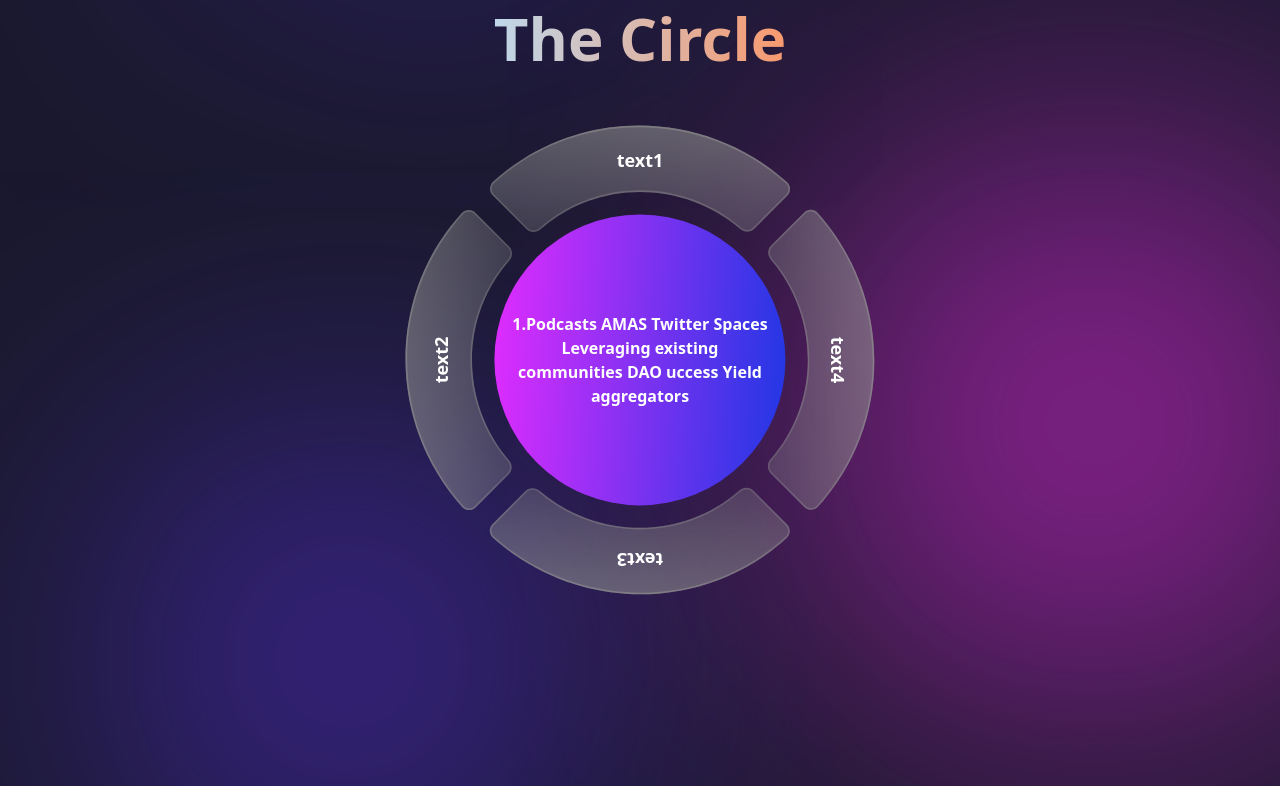
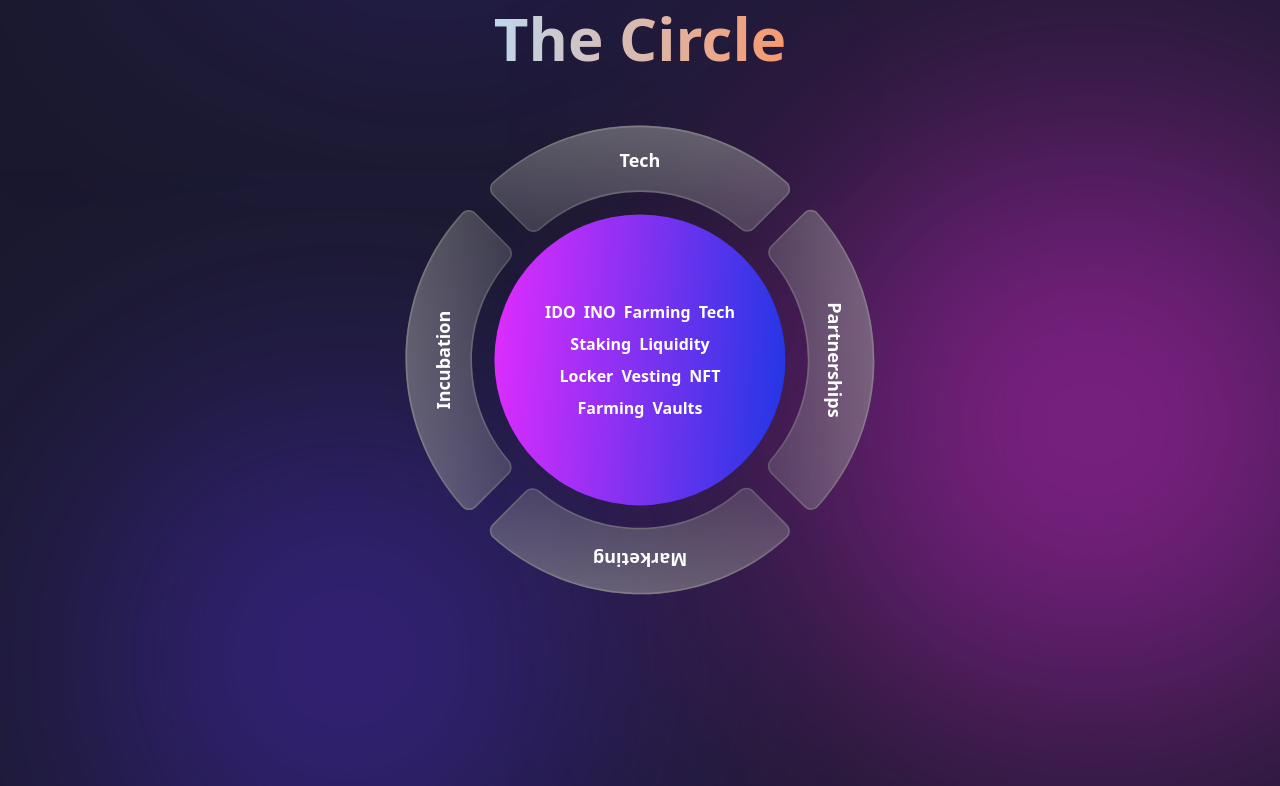
Before and after one commit to supersapiensdevlab/infuseDAO, a React (Create React App) app: page / in a window 1280 px wide. Shown: the part 2000-2786 px from the top of the page. Built offline with nearby package versions, Linux system fonts and the light colour scheme; a web font is replaced by a local one.

Commit message:
responsive

```diff
--- a/src/Componants/Hero.jsx
+++ b/src/Componants/Hero.jsx
@@ -2,7 +2,7 @@ import React from "react";
 
 function Hero() {
   return (
-    <div className=" h-screen w-fit mx-auto flex flex-col gap-4 items-start justify-center">
+    <div className=" h-screen w-fit px-8 mx-auto flex flex-col gap-4 items-start justify-center">
       <span className="text-5xl md:text-8xl font-bold text-white ">
         InfuseDAO
       </span>
--- a/src/Componants/Section1.jsx
+++ b/src/Componants/Section1.jsx
@@ -3,7 +3,7 @@ import spaceship from "../Assets/spaceship.png";
 function Section1() {
   return (
     <div className="flex flex-col w-full h-fit gap-8 p-4">
-      <span className="mx-auto w-fit text-6xl font-bold bg-gradient-to-r from-[#BFD7EA] to-[#F7996E] bg-clip-text text-transparent">
+      <span className="mx-auto w-fit text-6xl text-center font-bold bg-gradient-to-r from-[#BFD7EA] to-[#F7996E] bg-clip-text text-transparent">
         How would this work?
       </span>
       <div className="flex flex-wrap justify-center gap-8">
--- a/src/Componants/Section2.jsx
+++ b/src/Componants/Section2.jsx
@@ -3,8 +3,8 @@ import React from "react";
 function Section2() {
   return (
     <div className="mt-32 flex flex-col w-full h-fit gap-8 p-4">
-      <span className="mx-auto w-fit text-6xl font-bold bg-gradient-to-r from-[#BFD7EA] to-[#F7996E] bg-clip-text text-transparent">
-        The SBT{" "}
+      <span className="mx-auto w-fit text-6xl text-center font-bold bg-gradient-to-r from-[#BFD7EA] to-[#F7996E] bg-clip-text text-transparent">
+        The SBT
       </span>
       <div className="flex flex-wrap justify-center gap-2">
         <div className="hover:scale-105 hover:border-white  transition-all ease-in-out p-4 flex flex-col gap-2 rectangle w-fit rounded-2xl  border-2 border-white/40">
--- a/src/Componants/Section3.jsx
+++ b/src/Componants/Section3.jsx
@@ -5,7 +5,7 @@ function Section3() {
   const [rotation, setrotation] = useState("0");
   return (
     <div className=" mt-32 flex flex-col w-full h-fit gap-8 md:p-4">
-      <span className="mx-auto w-fit text-6xl font-bold bg-gradient-to-r from-[#BFD7EA] to-[#F7996E] bg-clip-text text-transparent">
+      <span className="mx-auto w-fit text-6xl text-center font-bold bg-gradient-to-r from-[#BFD7EA] to-[#F7996E] bg-clip-text text-transparent">
         The Circle
       </span>
       <div className="hidden rotate-[0deg]"></div>
@@ -20,36 +20,36 @@ function Section3() {
             setrotation(`0`);
             console.log(rotation);
           }}
-          className="cursor-pointer text-md md:text-lg font-bold z-50    text-white m-auto absolute top-[22px] md:top-[46px] left-1/2 -translate-x-1/2"
+          className="cursor-pointer text-sm md:text-lg font-bold z-50    text-white m-auto absolute top-[22px] md:top-[46px] left-1/2 -translate-x-1/2"
         >
-          text1
+          Tech
         </span>
         <span
           onClick={() => {
             setrotation(`90`);
             console.log(rotation);
           }}
-          className="cursor-pointer text-md md:text-lg font-bold z-50    text-white m-auto -rotate-90 absolute left-[16px] md:left-[38px] top-1/2 -translate-y-1/2"
+          className="cursor-pointer text-sm md:text-lg font-bold z-50    text-white m-auto -rotate-90 absolute left-[0px] md:left-[14px] top-1/2 -translate-y-1/2"
         >
-          text2
+          Incubation
         </span>
         <span
           onClick={() => {
             setrotation(`180`);
             console.log(rotation);
           }}
-          className="cursor-pointer text-md md:text-lg font-bold z-50    text-white m-auto rotate-180 absolute bottom-[22px] md:bottom-[46px] left-1/2 -translate-x-1/2 "
+          className="cursor-pointer text-sm md:text-lg font-bold z-50    text-white m-auto rotate-180 absolute bottom-[22px] md:bottom-[46px] left-1/2 -translate-x-1/2 "
         >
-          text3
+          Marketing{" "}
         </span>
         <span
           onClick={() => {
             setrotation(`270`);
             console.log(rotation);
           }}
-          className="cursor-pointer text-md md:text-lg font-bold z-50    text-white m-auto rotate-90 absolute right-[16px] md:right-[38px] top-1/2 -translate-y-1/2"
+          className="cursor-pointer text-sm md:text-lg font-bold z-50    text-white m-auto rotate-90 absolute right-[-8px] md:right-[8px] top-1/2 -translate-y-1/2"
         >
-          text4
+          Partnerships
         </span>
 
         <svg
@@ -361,34 +361,72 @@ function Section3() {
           <p
             className={`${
               rotation !== "0" && "hidden"
-            } text-xs md:text-base font-bold text-white text-center`}
+            } w-full text-xs  md:text-base font-bold text-white text-center`}
           >
-            1.Podcasts AMAS Twitter Spaces Leveraging existing communities DAO
-            uccess Yield aggregators
+            <ul
+              role="list"
+              class="  flex items-center justify-center flex-wrap gap-2 w-full md:p-8"
+            >
+              <li>IDO</li>
+              <li>INO</li>
+              <li>Farming</li>
+              <li>Tech</li>
+              <li>Staking</li>
+              <li>Liquidity</li>
+              <li>Locker</li>
+              <li>Vesting</li>
+              <li>NFT</li>
+              <li>Farming</li>
+              <li>Vaults</li>
+            </ul>
+            {/* IDO INO Farming Tech Staking Liquidity Locker Vesting NFT Farming
+            Vaults */}
           </p>
           <p
             className={`${
               rotation !== "90" && "hidden"
             } -rotate-90 md:text-base text-xs font-bold text-white text-center`}
           >
-            2.Podcasts AMAS Twitter Spaces Leveraging existing communities DAO
-            uccess Yield aggregators
+            <ul
+              role="list"
+              class=" flex items-center justify-center flex-wrap gap-2 w-full md:p-8"
+            >
+              <li>Funding</li>
+              <li>advisory</li>
+              <li>Audits</li>
+              <li>Legal</li>
+            </ul>
           </p>
           <p
             className={`${
               rotation !== "180" && "hidden"
             } rotate-180 md:text-base text-xs font-bold text-white text-center`}
           >
-            3.Podcasts AMAS Twitter Spaces Leveraging existing communities DAO
-            uccess Yield aggregators
+            <ul
+              role="list"
+              class=" flex items-center justify-center flex-wrap gap-2 w-full md:p-8"
+            >
+              <li>Podcasts</li>
+              <li>AMAS</li>
+              <li>Twitter</li>
+              <li>Spaces</li>
+              <li>Leveraging existing communities</li>
+            </ul>
           </p>
           <p
             className={`${
               rotation !== "270" && "hidden"
             } rotate-90 md:text-base text-xs font-bold text-white text-center`}
           >
-            4.Podcasts AMAS Twitter Spaces Leveraging existing communities DAO
-            uccess Yield aggregators
+            <ul
+              role="list"
+              class=" flex items-center justify-center flex-wrap gap-2 w-full md:p-8"
+            >
+              <li>Yield aggregators</li>
+              <li>DEXES</li>
+              <li>Mini Games</li>
+              <li>insurance</li>
+            </ul>
           </p>
         </div>
       </div>
--- a/src/Componants/Section4.jsx
+++ b/src/Componants/Section4.jsx
@@ -20,8 +20,8 @@ function Section4() {
   ];
   return (
     <div className="mt-32 flex flex-col w-full h-fit gap-8 p-4">
-      <span className="mx-auto w-fit text-6xl font-bold bg-gradient-to-r from-[#BFD7EA] to-[#F7996E] bg-clip-text text-transparent">
-        The Team{" "}
+      <span className="mx-auto w-fit text-6xl text-center font-bold bg-gradient-to-r from-[#BFD7EA] to-[#F7996E] bg-clip-text text-transparent">
+        The Team
       </span>
       <div className="flex flex-wrap justify-center gap-8">
         {members.map((m) => (
```
Also changed, not shown: src/Componants/Footer.jsx (+51 -46 lines), src/Componants/Navbar.jsx (+54 -2 lines).
